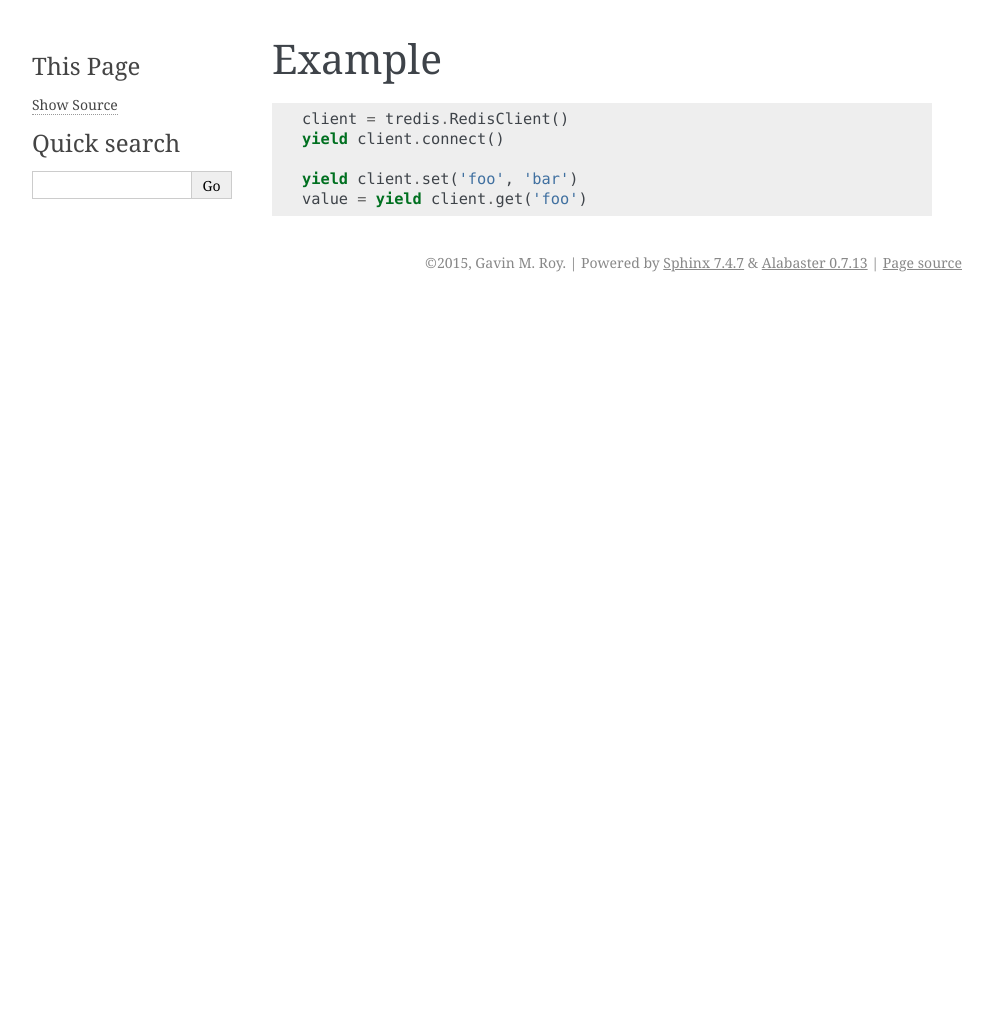
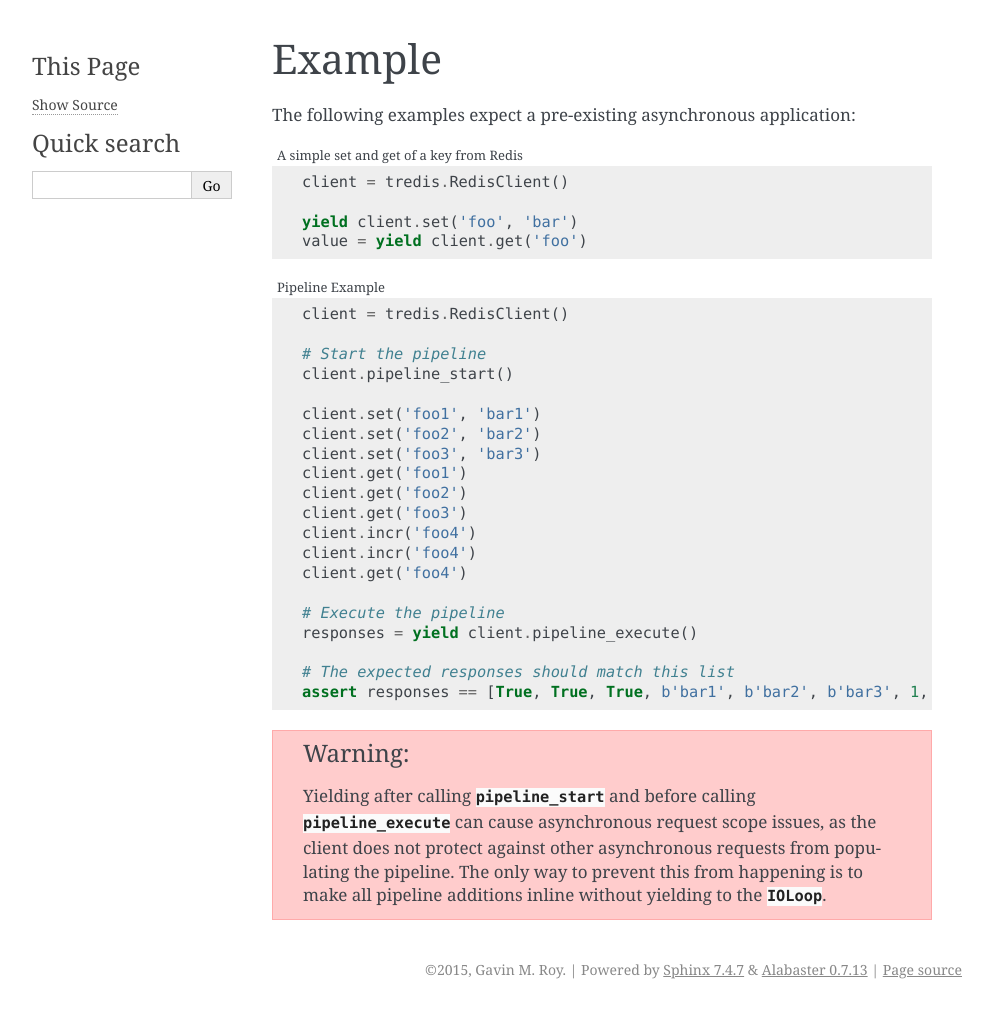
Before and after one commit to gmr/tredis, a Sphinx documentation site: the page built from docs/example.rst, in a window 1280 px wide. Shown: the whole page, without its empty margins (148-1141 px from the left). Built offline with Sphinx 7.4.7, drawn with Linux system fonts in a browser that asks for light colours; the version number is read from the project's files by our own code; before the commit the page ends 900 px from its top, so only the background shows below that.

```diff
--- a/docs/conf.py
+++ b/docs/conf.py
@@ -22,4 +22,4 @@ intersphinx_mapping = {'tornado': ('http://www.tornadoweb.org/en/stable/', None)
                        'python': ('https://docs.python.org/3/', None)}
 
 html_static_path = ['_static']
-autodoc_member_order = 'bysource'
+#autodoc_member_order = 'bysource'
--- a/docs/example.rst
+++ b/docs/example.rst
@@ -1,10 +1,43 @@
 Example
 =======
+The following examples expect a pre-existing asynchronous application:
 
-.. code:: python
+.. code-block:: python
+   :caption: A simple set and get of a key from Redis
 
    client = tredis.RedisClient()
-   yield client.connect()
 
    yield client.set('foo', 'bar')
    value = yield client.get('foo')
+
+.. code-block:: python
+   :caption: Pipeline Example
+   :name: examples-pipeline
+
+   client = tredis.RedisClient()
+
+   # Start the pipeline
+   client.pipeline_start()
+
+   client.set('foo1', 'bar1')
+   client.set('foo2', 'bar2')
+   client.set('foo3', 'bar3')
+   client.get('foo1')
+   client.get('foo2')
+   client.get('foo3')
+   client.incr('foo4')
+   client.incr('foo4')
+   client.get('foo4')
+
+   # Execute the pipeline
+   responses = yield client.pipeline_execute()
+
+   # The expected responses should match this list
+   assert responses == [True, True, True, b'bar1', b'bar2', b'bar3', 1, 2, b'2']
+
+.. warning:: Yielding after calling :py:meth:`pipeline_start <tredis.RedisClient.pipeline_start>`
+   and before calling :py:meth:`pipeline_execute <tredis.RedisClient.pipeline_execute>`
+   can cause asynchronous request scope issues, as the client does not protect against other
+   asynchronous requests from populating the pipeline. The only way to prevent
+   this from happening is to make all pipeline additions inline without yielding
+   to the :py:class:`IOLoop <tornado.ioloop.IOLoop>`.
--- a/docs/exceptions.rst
+++ b/docs/exceptions.rst
@@ -1,8 +1,12 @@
 Exceptions
 ==========
 
-.. autoclass:: tredis.exceptions.RedisError
+.. autoclass:: tredis.exceptions.TRedisException
 
 .. autoclass:: tredis.exceptions.ConnectError
 
+.. autoclass:: tredis.exceptions.ConnectionError
+
 .. autoclass:: tredis.exceptions.AuthError
+
+.. autoclass:: tredis.exceptions.RedisError
--- a/docs/history.rst
+++ b/docs/history.rst
@@ -1,4 +1,5 @@
 Version History
 ===============
-- 0.1.0 - released *0000-00-00*
+
+- 0.1.0 - released *2015-11-20*
   - initial version
```
Also changed, not shown: README.rst (+6 -2 lines), docs/api.rst (+6 -1 lines), docs/index.rst (+19 -1 lines), docs/supported-commands.rst (added, +41 -0 lines), tredis/__init__.py (+24 -14 lines), 2 other files.
